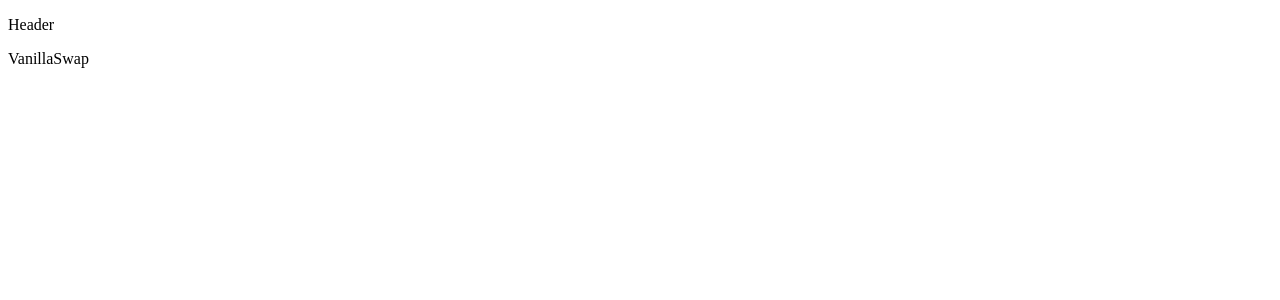
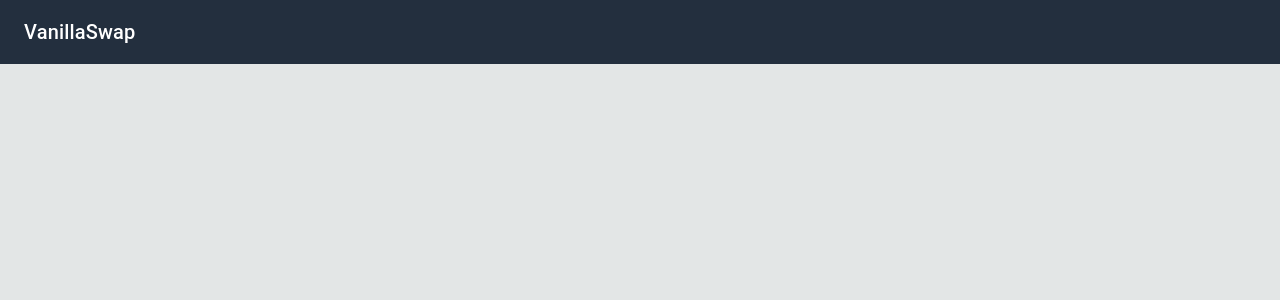
Before and after one commit to VanillaSwap-finance/vanilla-frontend-old, a Next.js app: page /swap in a window 1280 px wide. Shown: the top 300 px of the page. Built offline with nearby package versions, Linux system fonts and the light colour scheme.

Commit message:
feat: mui css framework

```diff
--- a/package.json
+++ b/package.json
@@ -16,6 +16,9 @@
     "prepare": "husky install"
   },
   "dependencies": {
+    "@emotion/react": "^11.11.1",
+    "@emotion/styled": "^11.11.0",
+    "@mui/material": "^5.15.1",
     "next": "14.0.4",
     "next-seo": "^6.4.0",
     "react": "^18",
--- a/src/components/Layout/Header/index.tsx
+++ b/src/components/Layout/Header/index.tsx
@@ -1,5 +1,21 @@
+import { APP_NAME } from '@/config/constants/site'
+import { AppBar, Toolbar, Typography } from '@mui/material'
+
 const Header: React.FC = () => {
-  return <p>Header</p>
+  return (
+    <AppBar
+      elevation={0}
+      sx={{
+        backgroundColor: '#232f3e',
+      }}
+    >
+      <Toolbar>
+        <Typography variant="h6" component="div" sx={{ flexGrow: 1 }}>
+          {APP_NAME}
+        </Typography>
+      </Toolbar>
+    </AppBar>
+  )
 }
 
 export default Header
--- /dev/null
+++ b/src/components/Layout/index.tsx
@@ -0,0 +1,16 @@
+import Header from '@/components/Layout/Header'
+
+interface LayoutProps {
+  children: React.ReactNode
+}
+
+const Layout: React.FC<LayoutProps> = ({ children }) => {
+  return (
+    <>
+      <Header />
+      {children}
+    </>
+  )
+}
+
+export default Layout
--- /dev/null
+++ b/src/config/constants/site.ts
@@ -0,0 +1 @@
+export const APP_NAME = 'VanillaSwap'
--- a/src/pages/_app.tsx
+++ b/src/pages/_app.tsx
@@ -1,3 +1,4 @@
+import '@/styles/globals.css'
 import type { ReactElement, ReactNode } from 'react'
 import type { NextPage } from 'next'
 import type { AppProps } from 'next/app'
--- a/src/pages/swap/index.tsx
+++ b/src/pages/swap/index.tsx
@@ -1,6 +1,6 @@
 import type { ReactElement } from 'react'
 import type { NextPageWithLayout } from '@/pages/_app'
-import Header from '@/components/Layout/Header'
+import Layout from '@/components/Layout'
 import SwapView from '@/views/Swap'
 
 const Swap: NextPageWithLayout = () => {
@@ -8,12 +8,7 @@ const Swap: NextPageWithLayout = () => {
 }
 
 Swap.getLayout = function getLayout(page: ReactElement) {
-  return (
-    <>
-      <Header />
-      {page}
-    </>
-  )
+  return <Layout>{page}</Layout>
 }
 
 export default Swap
--- a/src/styles/globals.css
+++ b/src/styles/globals.css
@@ -58,6 +58,7 @@ html,
 body {
   max-width: 100vw;
   overflow-x: hidden;
+  background-color: #E3E6E6;
 }
 
 body {
```
Also changed, not shown: src/pages/index.tsx (+10 -1 lines), 1 other file (tests, documents, lock files or other folders).
